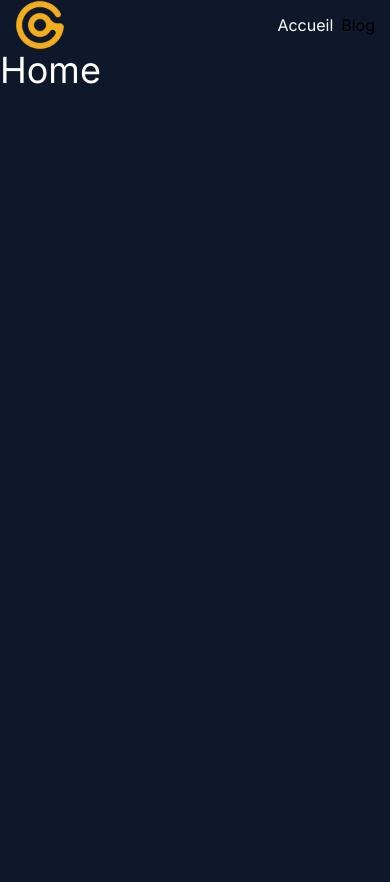
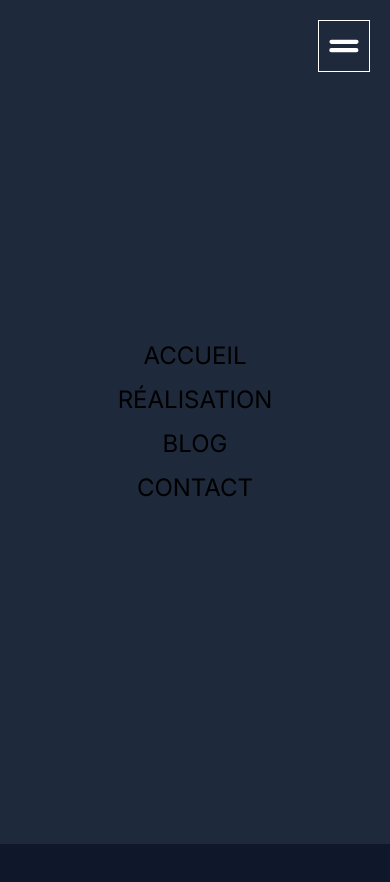
Before and after one commit to Graphandco/next13-sanity, a Next.js app: page / in a window 390 px wide. Shown: the top 882 px of the page. Before the commit the page ends 844 px from the top, so only its background shows below. Built offline with nearby package versions, Linux system fonts and the light colour scheme.

Commit message:
Mobile Menu

```diff
--- a/package.json
+++ b/package.json
@@ -13,6 +13,7 @@
     "@sanity/image-url": "^1.0.2",
     "@sanity/vision": "^3.10.0",
     "daisyui": "^2.51.6",
+    "gsap": "^3.11.5",
     "next": "13.4.1",
     "next-sanity": "^4.3.2",
     "react": "18.2.0",
--- a/src/app/(user)/globals.css
+++ b/src/app/(user)/globals.css
@@ -18,6 +18,7 @@
 
 body {
     color: rgb(var(--foreground-rgb));
+    min-height: 2000px;
     /* background: linear-gradient(
             to bottom,
             transparent,
@@ -32,3 +33,35 @@ body {
     width: 100%;
     padding: 0 clamp(15px, 2.5vw, 50px);
 }
+
+.hamburger-btn {
+    border: 1px solid white;
+    overflow: hidden;
+}
+
+.hamburger-btn .hamburger {
+    transition: translate 0.5s, rotate 0.5s;
+}
+
+.hamburger-btn.open .hamburger {
+    translate: 3px -3px;
+    rotate: 0.125turn;
+}
+
+.hamburger-btn .line {
+    transition: 0.5s;
+    stroke-dasharray: 60 31 60 300;
+}
+
+.hamburger-btn.open .line {
+    stroke-dasharray: 60 105 60 300;
+    stroke-dashoffset: -90;
+}
+.menu-mobile {
+    position: fixed;
+    top: 0;
+    right: 0;
+    height: 100%;
+    width: 95%;
+    background-color: rgb(51 65 85 / 1);
+}
--- a/src/app/(user)/layout.js
+++ b/src/app/(user)/layout.js
@@ -1,4 +1,4 @@
-import Header from "@/components/Header";
+import Header from "@/components/header/Header";
 import "./globals.css";
 import { Inter } from "next/font/google";
 
--- a/src/components/Header.js
+++ b/src/components/header/Header.js
@@ -1,11 +1,14 @@
 import Image from "next/image";
 import NavLink from "./NavLink";
 import Link from "next/link";
+import MobileNav from "./MobileNav";
 
 const Header = () => {
     const links = [
         { label: "Accueil", path: "/", targetSegment: null },
+        { label: "Réalisation", path: "/blog", targetSegment: "blog" },
         { label: "Blog", path: "/blog", targetSegment: "blog" },
+        { label: "Contact", path: "/blog", targetSegment: "blog" },
         // {label: '📘 About', path: '/about', targetSegment: 'about'}
     ];
 
@@ -23,13 +26,14 @@ const Header = () => {
                     </Link>
                 </div>
                 <nav>
-                    <ul className="flex items-center gap-2">
+                    <ul className=" hidden md:flex items-center gap-2">
                         {links.map((link, index) => (
                             <li key={index}>
                                 <NavLink {...link} />
                             </li>
                         ))}
                     </ul>
+                    <MobileNav links={links} />
                 </nav>
             </div>
         </header>
--- /dev/null
+++ b/src/components/header/MobileNav.js
@@ -0,0 +1,92 @@
+"use client";
+import Link from "next/link";
+import { useState, useRef } from "react";
+import gsap from "gsap";
+
+const MobileNav = ({ links }) => {
+    const [isOpen, setIsOpen] = useState(false);
+    const MenuRef = useRef();
+    const LinkRef = useRef();
+
+    const handleMenu = () => {
+        if (isOpen === false) {
+            gsap.to([MenuRef.current], {
+                // x: "0px",
+                clipPath: "circle(150% at 100% 0)",
+                duration: 1,
+                // ease: "Expo.easeOut",
+            });
+            gsap.to(".menu-link", {
+                opacity: 1,
+                clipPath: "polygon(0 0, 100% 0, 100% 100%, 0% 100%)",
+                duration: 0.5,
+                delay: 0.5,
+                stagger: 0.2,
+            });
+        } else {
+            gsap.to([MenuRef.current], {
+                // x: "100%",
+                clipPath: "circle(0% at 100% 0)",
+                duration: 1,
+                ease: "Expo.easeOut",
+                delay: 0.5,
+            });
+            gsap.to(".menu-link", {
+                clipPath: "polygon(0 0, 100% 0, 100% 0, 0 0)",
+                opacity: 0,
+                duration: 0.2,
+                delay: 0,
+                stagger: 0.2,
+            });
+        }
+        setIsOpen(!isOpen);
+    };
+
+    return (
+        <div>
+            <div className="fixed z-20 top-5 right-5 z-20 justify-center items-center md:hidden">
+                <button
+                    className={`${
+                        isOpen ? "hamburger-btn open" : "hamburger-btn"
+                    }`}
+                    aria-controls="primary-navigation"
+                    onClick={handleMenu}
+                >
+                    <svg
+                        stroke="white"
+                        fill="none"
+                        className="hamburger"
+                        viewBox="-10 -10 120 120"
+                        width="50"
+                    >
+                        <path
+                            className="line"
+                            strokeWidth="10"
+                            strokeLinecap="round"
+                            strokeLinejoin="round"
+                            d="m 20 40 h 60 a 1 1 0 0 1 0 20 h -60 a 1 1 0 0 1 0 -40 h 30 v 70"
+                        ></path>
+                    </svg>
+                </button>
+            </div>
+            <ul
+                ref={MenuRef}
+                className="fixed z-10 top-0 right-0 h-full w-full bg-slate-800 flex flex-col justify-center items-center gap-3"
+            >
+                {links.map((link, index) => (
+                    <li key={index} onClick={() => setIsOpen(false)}>
+                        <Link
+                            ref={LinkRef}
+                            href={link.path}
+                            className="menu-link inline-block text-semibold text-2xl uppercase"
+                        >
+                            {link.label}{" "}
+                        </Link>
+                    </li>
+                ))}
+            </ul>
+        </div>
+    );
+};
+
+export default MobileNav;
```
Also changed, not shown: src/components/header/NavLink.js (renamed from src/components/NavLink.js), 1 other file (tests, documents, lock files or other folders).
